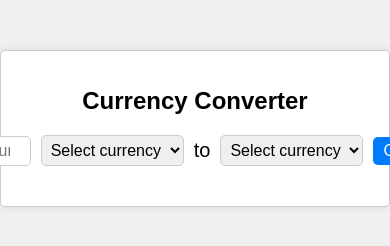
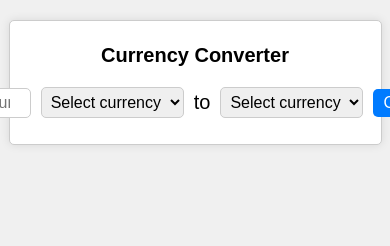
Before and after one commit to MEHD-IPRO/convert, a website: page index.html in a window 390 px wide. Shown: the top 246 px of the page. Drawn offline with Linux system fonts and the light colour scheme.

Commit message:
mobile frinedly

```diff
--- a/styles.css
+++ b/styles.css
@@ -72,8 +72,30 @@ button:hover {
     background-color: #0056b3;
 }
 
-/* Styles for the result paragraph */
-#result {
-    margin-top: 20px;
-    font-size: 18px;
+/* Styles for screens up to 768px width (typical mobile devices) */
+@media screen and (max-width: 768px) {
+    /* Adjust styles here */
+    body {
+        font-size: 14px; /* Adjust font size for smaller screens */
+    }
+
+    .converter {
+        max-width: 90%;
+        margin: 20px auto;
+        padding: 10px;
+    }
+
+    h1 {
+        font-size: 20px;
+    }
+
+    /* ... other adjustments ... */
+
+    /* Additional styles for mobile devices can be added here */
 }
+
+/* Additional styles provided */
+.converter {
+    max-width: 90%; /* Relative to the parent container */
+    font-size: 16px; /* Use em or percentage for font size */
+}
```
